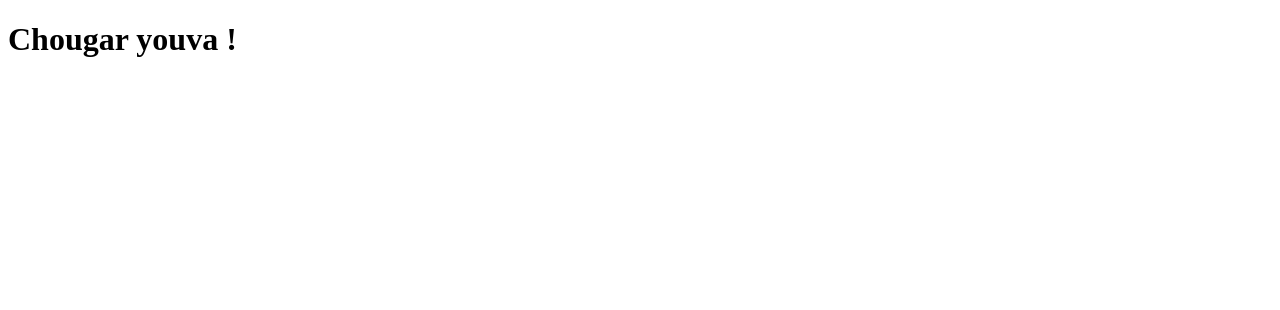
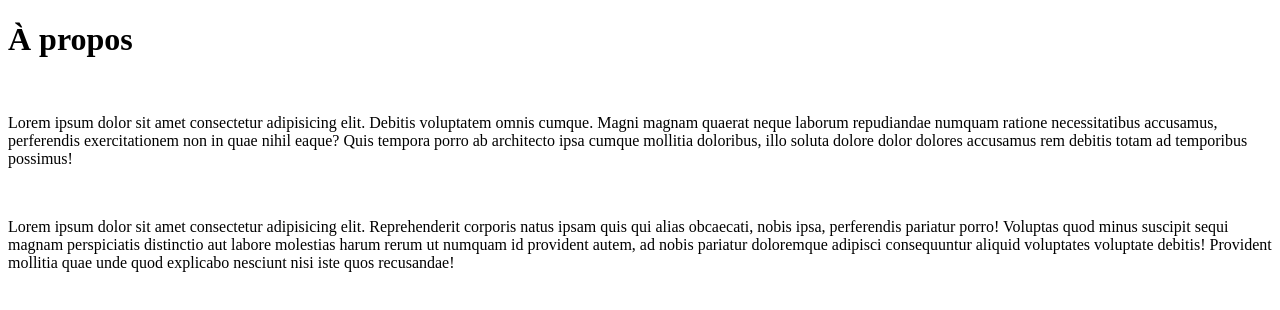
Before and after one commit to CY-Abdel/ReactCountries, a React (Create React App) app: page /a-propos in a window 1280 px wide. Shown: the top 310 px of the page. Built offline with nearby package versions, Linux system fonts and the light colour scheme.

Commit message:
Le Router, les Routes et Route sur App.js

```diff
--- a/src/App.js
+++ b/src/App.js
@@ -1,10 +1,52 @@
+// import Home from "./pages/Home";
 
-function App() {
+// function App() {
+//   return (
+//     <div className="App">
+//       <h1>Chougar youva !</h1>
+//       {/* ON AJOUTE LE COMPOSANT HOME ET L'IMPORT EST AFFICHER EN HAUT AVC LE CHEMIN RELATIF VERS HOME.JS */}
+//       <Home />
+//     </div>
+//   );
+// }
+// export default App;
+
+//******************************************** */
+
+// rsc + ctrl + espace
+// POUR CREER LE COMPOSANT SANS L'ECRIRE
+import React from 'react';
+
+// IMPORTER LES COMPOSANTS DE LA NAVIGATION
+// CETTE version de router-dom est OBSELETE
+
+// import { BrowserRouter, Switch, Route } from 'react-router-dom';
+
+// REMPALCER PAR
+import { BrowserRouter as Router, Routes, Route } from 'react-router-dom';
+
+import About from './pages/About';
+import Home from './pages/Home';
+import NotFound from './pages/NotFound';
+
+const App = () => {
   return (
-    <div className="App">
-      <h1>Chougar youva !</h1>
-    </div>
+    <div>
+      {/* GERER LA NAVIGATION AVEC LE BLOCK LE PLUS HAUT DE L'APPLICATION  Router */}
+      <Router>
+        {/* ON AJOUTE UN SWITCH (Rooutes) DANS LE CAS IL Y AURA UNE ERREUR ON AFFICHE ERREUR 404 NOT FOUND */}
+        <Routes>
+          {/* REMPLACER COMPONENT PAR ELEMENT */}
+          {/* <Route path="/" component={Home} /> */}
+          <Route exact path="/" element={<Home />} />
+          <Route path="/a-propos" element={<About />} />
+          {/* Remplacer la route notFound avec la nouvelle version de react-router-dom*/}
+          {/* <Route component={NotFound} /> */}
+          <Route path="*" element={<NotFound />} />
+        </Routes>
+      </Router>
+    </div >
   );
-}
+};
 
 export default App;
--- a/src/index.js
+++ b/src/index.js
@@ -4,7 +4,9 @@ import App from './App';
 
 
 ReactDOM.render(
+  // eviter les bugs et erreurs avex el strict mode
   <React.StrictMode>
+    {/* ajouter tout les composants de App.js dans la page index.htlm */}
     <App />
   </React.StrictMode>,
   document.getElementById('root')
--- /dev/null
+++ b/src/pages/About.js
@@ -0,0 +1,15 @@
+import React from 'react';
+
+const About = () => {
+  return (
+    <div>
+      <h1>À propos</h1>
+      <br />
+      <p>Lorem ipsum dolor sit amet consectetur adipisicing elit. Debitis voluptatem omnis cumque. Magni magnam quaerat neque laborum repudiandae numquam ratione necessitatibus accusamus, perferendis exercitationem non in quae nihil eaque? Quis tempora porro ab architecto ipsa cumque mollitia doloribus, illo soluta dolore dolor dolores accusamus rem debitis totam ad temporibus possimus!</p>
+      <br />
+      <p>Lorem ipsum dolor sit amet consectetur adipisicing elit. Reprehenderit corporis natus ipsam quis qui alias obcaecati, nobis ipsa, perferendis pariatur porro! Voluptas quod minus suscipit sequi magnam perspiciatis distinctio aut labore molestias harum rerum ut numquam id provident autem, ad nobis pariatur doloremque adipisci consequuntur aliquid voluptates voluptate debitis! Provident mollitia quae unde quod explicabo nesciunt nisi iste quos recusandae!</p>
+    </div>
+  );
+};
+
+export default About;
--- /dev/null
+++ b/src/pages/Home.js
@@ -0,0 +1,15 @@
+// pas besoin de faire import
+// import React from 'react';
+
+// 1 COMPOSANT  HOME QUI SES COMPORTE COMME UNE FUNCTION (COMPOSANT == FUNCTION DANS REACT)
+const Home = () => {
+  //  IL RETOUTNE DU JSX ON L'ECRIT COMME HTML
+  return (
+    <div className="Home">
+      <h1>Accueil</h1>
+    </div>
+  )
+}
+
+// IL SERA UTILISER PARTOUT AVC EXPORT
+export default Home;
--- /dev/null
+++ b/src/pages/NotFound.js
@@ -0,0 +1,11 @@
+import React from 'react';
+
+const NotFound = () => {
+  return (
+    <div>
+      <h1>Erreur 404</h1>
+    </div>
+  );
+};
+
+export default NotFound;
```
